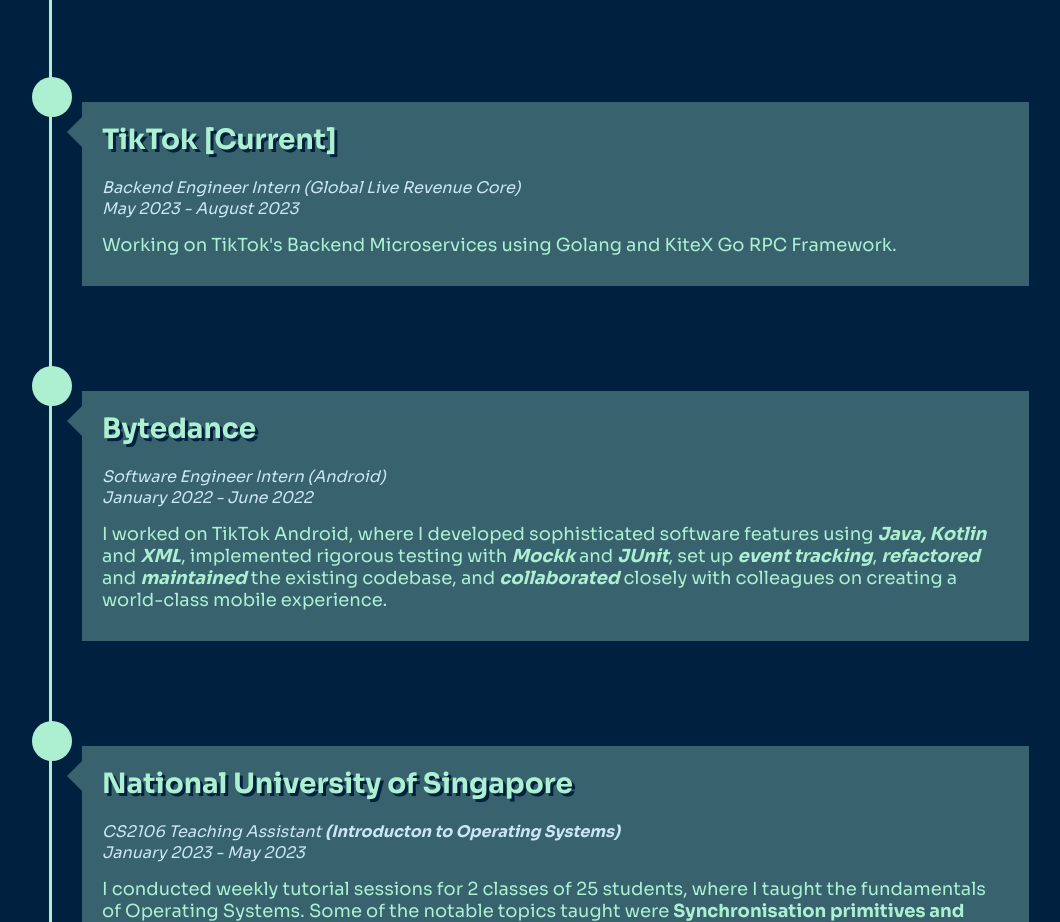
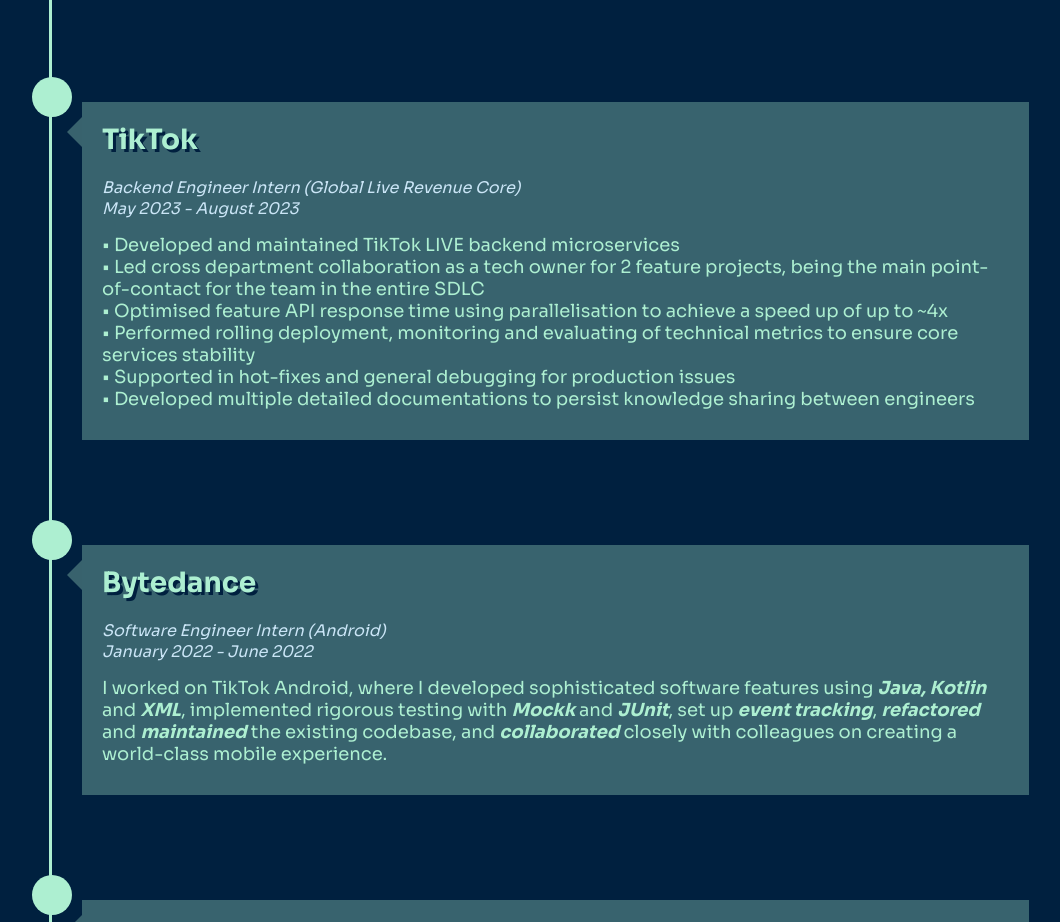
Before and after one commit to yeo-yiheng/technical-portfolio, a plain HTML site: page index.html in a window 1280 px wide. Shown: the part 1234-2156 px from the top of the page, without its empty margins (101-1161 px from the left). Drawn offline with nearby package versions, Linux system fonts and the light colour scheme.

Commit message:
Update TikTok desc and update resume

```diff
--- a/index.html
+++ b/index.html
@@ -183,11 +183,19 @@
                     <div class="experience_timeline_circle"></div>
                     <div class="experience_card_triangle"></div>
                     <div class="experience_card_content">
-                        <p class="experience_card_title">TikTok [Current]</p>
+                        <p class="experience_card_title">TikTok</p>
                         <p class="experience-card-role"><em>Backend Engineer Intern (Global Live Revenue Core)</em></p>
                         <p class="experience-card-timeline"><em>May 2023 - August 2023</em></p>
                         <p class="experience_card_description">
-                            Working on TikTok's Backend Microservices using Golang and KiteX Go RPC Framework.
+                            • Developed and maintained TikTok LIVE backend microservices<br>
+                            • Led cross department collaboration as a tech owner for 2 feature projects, being the main
+                            point-of-contact for the team in the entire SDLC<br>
+                            • Optimised feature API response time using parallelisation to achieve a speed up of up to
+                            ~4x<br>
+                            • Performed rolling deployment, monitoring and evaluating of technical metrics to ensure
+                            core services stability<br>
+                            • Supported in hot-fixes and general debugging for production issues<br>
+                            • Developed multiple detailed documentations to persist knowledge sharing between engineers
                         </p>
                     </div>
                     <div class="experience_timeline_circle"></div>
```
Also changed, not shown: 2 other files.
